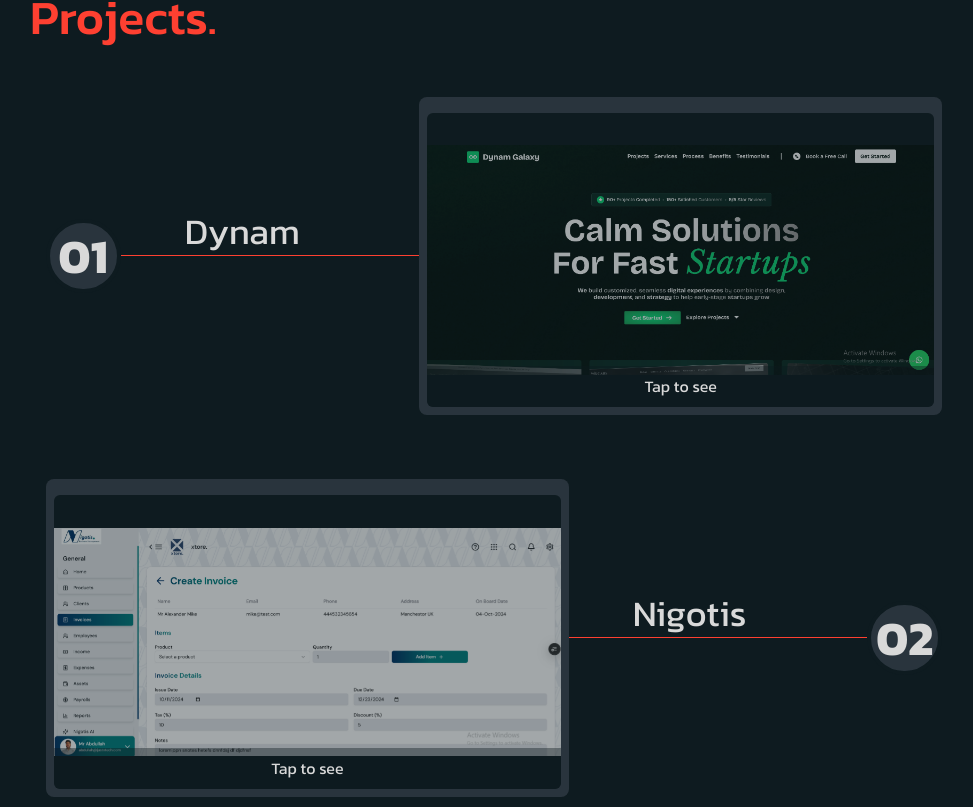
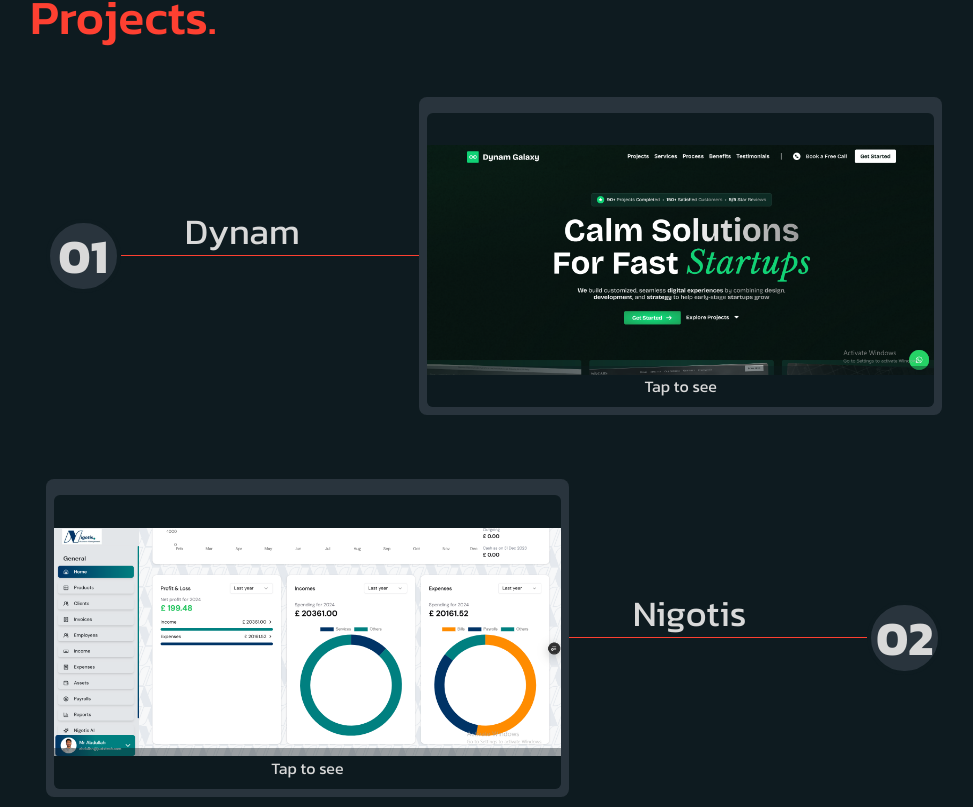
Before and after one commit to just-abdullah-dev/just-abdullah, a Next.js app: page / in a window 1280 px wide. Shown: the part 593-1400 px from the top of the page, without its empty margins (146-1119 px from the left). Built offline with nearby package versions, Linux system fonts and the light colour scheme.

Commit message:
changed image slider to single image

```diff
--- a/src/components/ProjectsPage/Projects.jsx
+++ b/src/components/ProjectsPage/Projects.jsx
@@ -47,7 +47,17 @@
               </div>
               <div className=" w-full md:w-7/12 flex items-center justify-center aspect-video bg-opacity-30 bg-gray-500 rounded-lg">
                 <div className=" w-full h-full bg-dark m-2 mt-4 rounded-md overflow-hidden relative flex items-center justify-center">
-                  <ImageSlider item={item} key={index} />
+                  {/* <ImageSlider item={item} key={index} /> */}
+                   <div className="relative w-full h-fit overflow-hidden">
+                        <Image
+                          className={`w-full h-fit transition-opacity duration-200`}
+                          src={item?.images[0]}
+                          alt={`${item?.title} picture`}
+                          width={300}
+                          height={300}
+                          priority
+                        />
+                      </div>
                   <div className=" bg-dark bg-opacity-40 w-full absolute z-10 bottom-0 right-0 text-center py-2 text-sm md:text-base">
                     <AnimatedText
                       className=" mx-auto"
```
